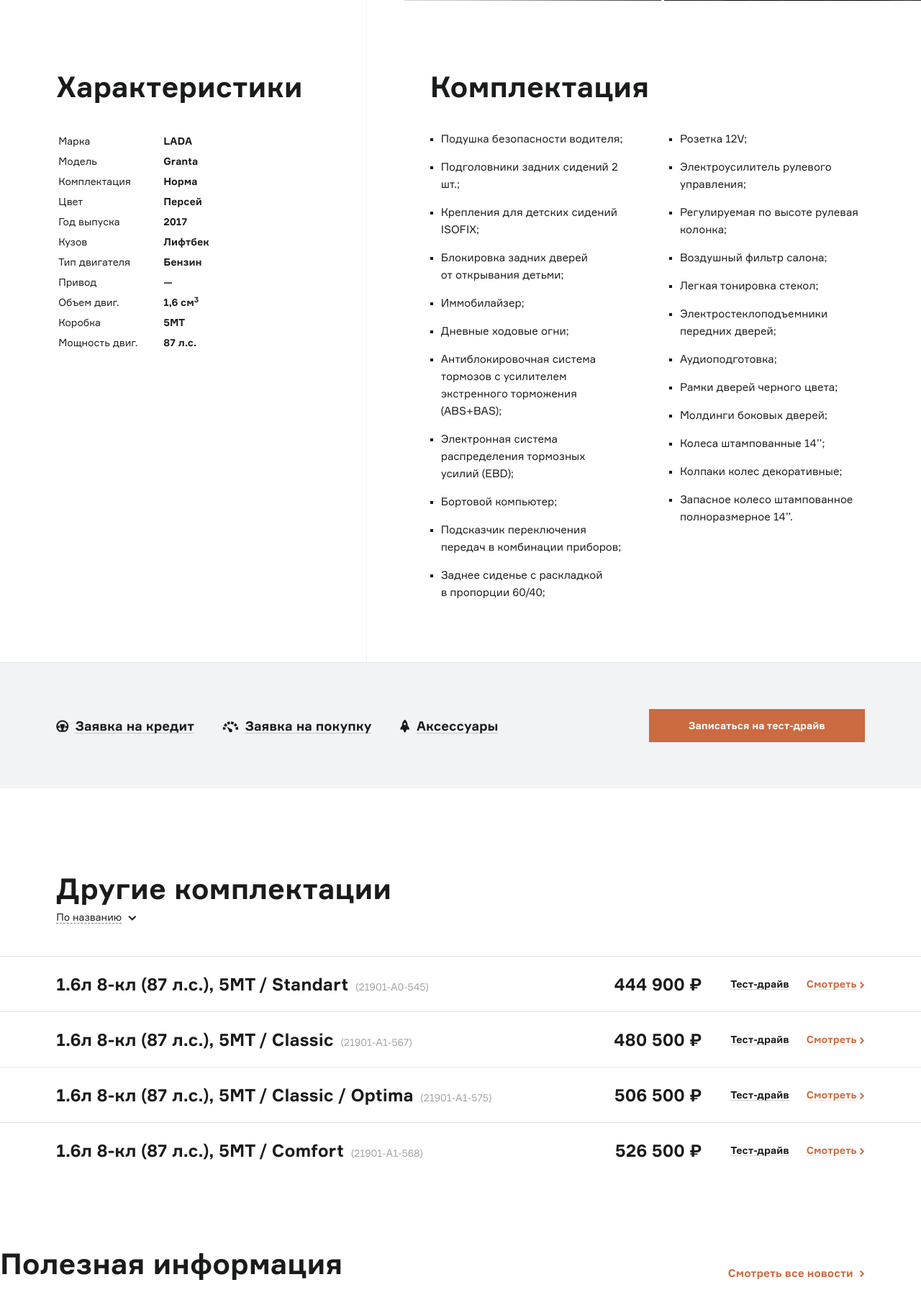
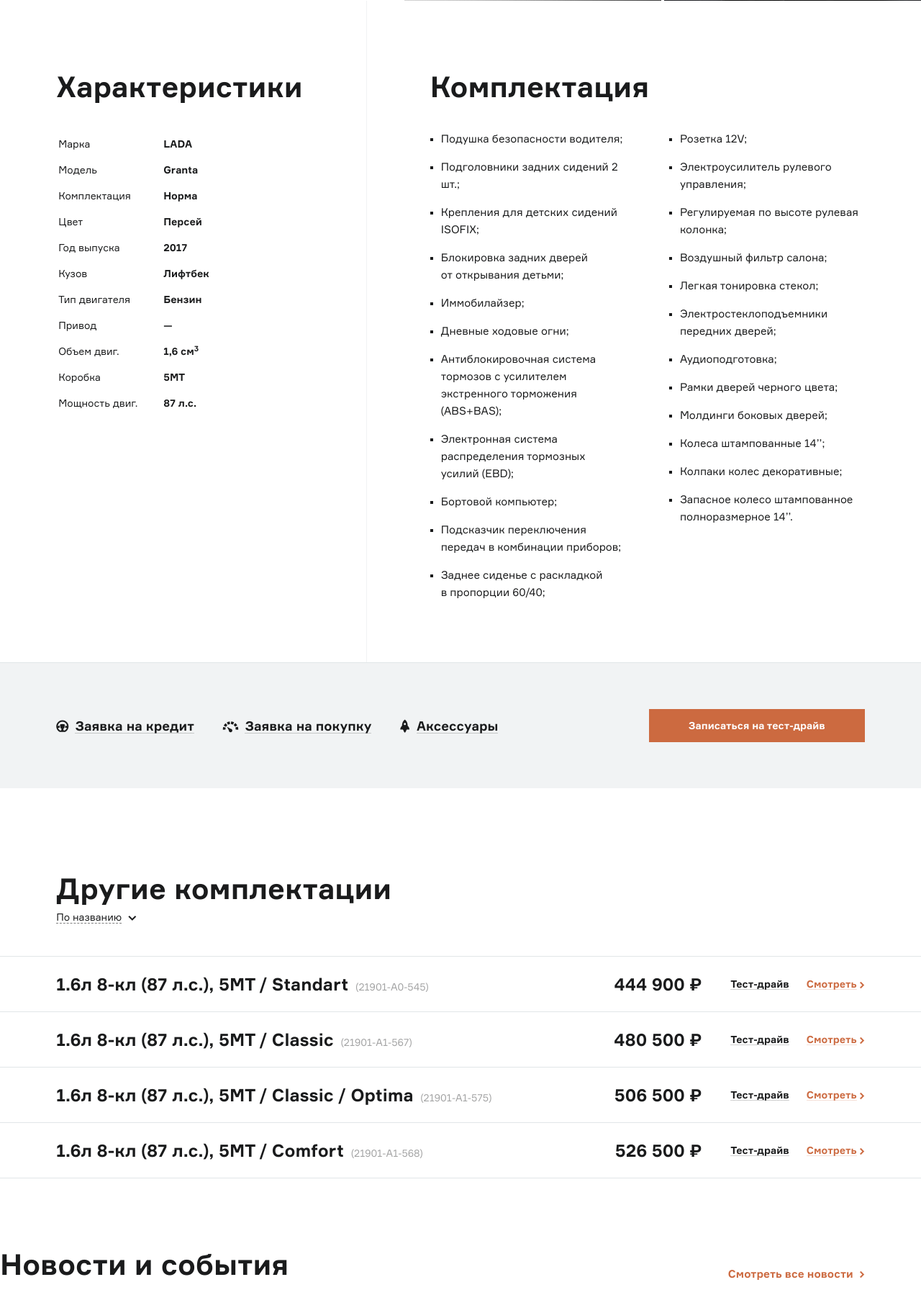
Before and after one commit to andbile/avtoexpress, a PHP site: page /model_page.php in a window 1280 px wide. Shown: the part 2342-4166 px from the top of the page at 72% size. Run offline with PHP 8.4, Linux system fonts and the light colour scheme.

Commit message:
Fix markup model_page.php

```diff
--- a/src/css/main.css
+++ b/src/css/main.css
@@ -2431,6 +2431,8 @@ button.mp-slider-btn.slick-next {
   padding-left: 88px; }
 
 .mp-specifications__table td {
+  padding-top: 5px;
+  padding-bottom: 5px;
   font-size: 14px;
   line-height: 24px;
   min-width: 120px; }
@@ -2527,6 +2529,9 @@ button.mp-slider-btn.slick-next {
   padding-right: 6.11%;
   padding-top: 24px;
   padding-bottom: 24px; }
+
+.mp-other-equipment__content-row:last-child {
+  border-bottom: 1px solid #E1E6E8; }
 
 .mp-other-equipment__content-row {
   -webkit-box-align: center;
--- a/src/css/scss/pages/model_page/_mp-other-equipment.scss
+++ b/src/css/scss/pages/model_page/_mp-other-equipment.scss
@@ -54,6 +54,10 @@
   padding-right: 6.11%;
   padding-top: 24px;
   padding-bottom: 24px;
+}
+
+.mp-other-equipment__content-row:last-child{
+  border-bottom: 1px solid #E1E6E8;
 }
 
 .mp-other-equipment__content-row{
--- a/src/css/scss/pages/model_page/_mp-specifications.scss
+++ b/src/css/scss/pages/model_page/_mp-specifications.scss
@@ -28,9 +28,12 @@
 .mp-specifications__table{
 
   td{
+    padding-top: 5px;
+    padding-bottom: 5px;
     font-size: 14px;
     line-height: 24px;
     min-width: 120px;
+
   }
 
   .table__content{
--- a/src/model_page.php
+++ b/src/model_page.php
@@ -341,7 +341,7 @@
 
 <section class="mp-information-slider">
         <div class="information-title_wrp">
-            <h2 class="content__title">Полезная информация</h2>
+            <h2 class="content__title">Новости и события</h2>
             <div class="content__link">
                 <a href="">Смотреть все новости</a>
                 <span class="icon icon-path_right"></span>
```
Also changed, not shown: src/css/main.min.css.
